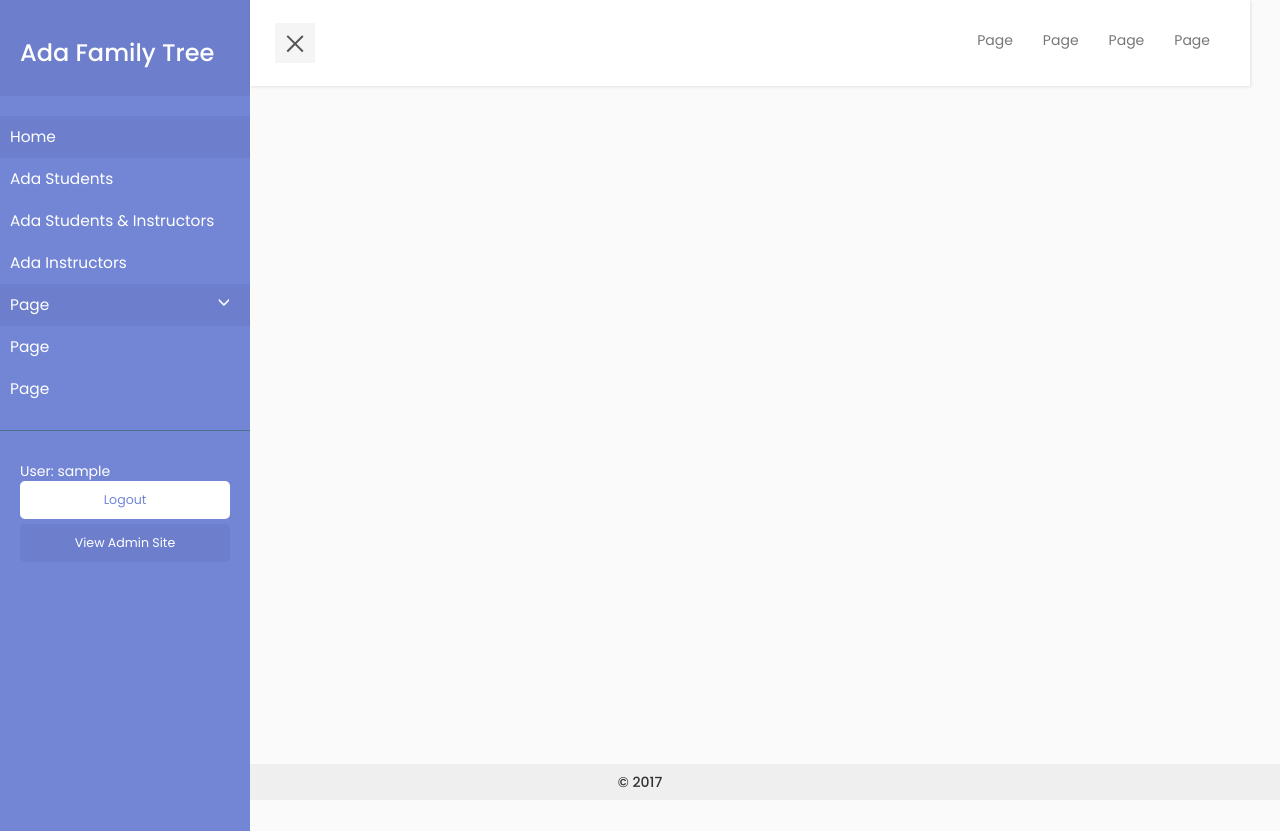
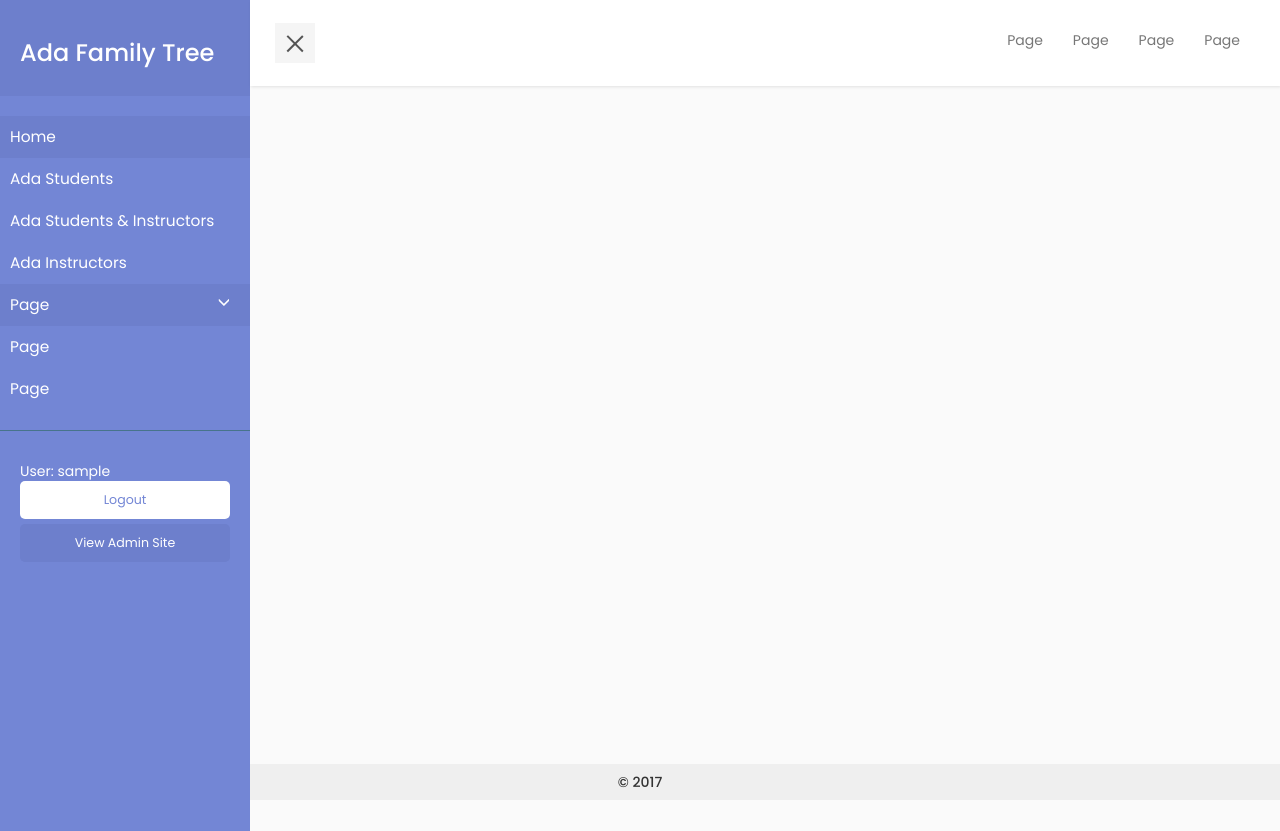
Before and after one commit to JNEdrozo/adaFamilyTree, a Django app: page / in a window 1280 px wide. Run offline with Django 3.2, Linux system fonts and the light colour scheme; the visitor is signed in with stand-in values (Sample User, id 1); data that the repository does not hold is empty; some libraries are stand-ins or nearby versions; some web fonts are replaced.

Commit message:
Styling: Adjusted content width so header is 100% of width

```diff
--- a/adaTree/static/css/style.css
+++ b/adaTree/static/css/style.css
@@ -210,9 +210,10 @@ a.article, a.article:hover {
     CONTENT STYLE
 ----------------------------------------------------- */
 #content {
-  /* padding: 20px; */
+  /* padding: 5px; */
   min-height: 100vh;
   transition: all 0.3s;
+  width: 100%;
 }
 
 #sidebarCollapse {
```
